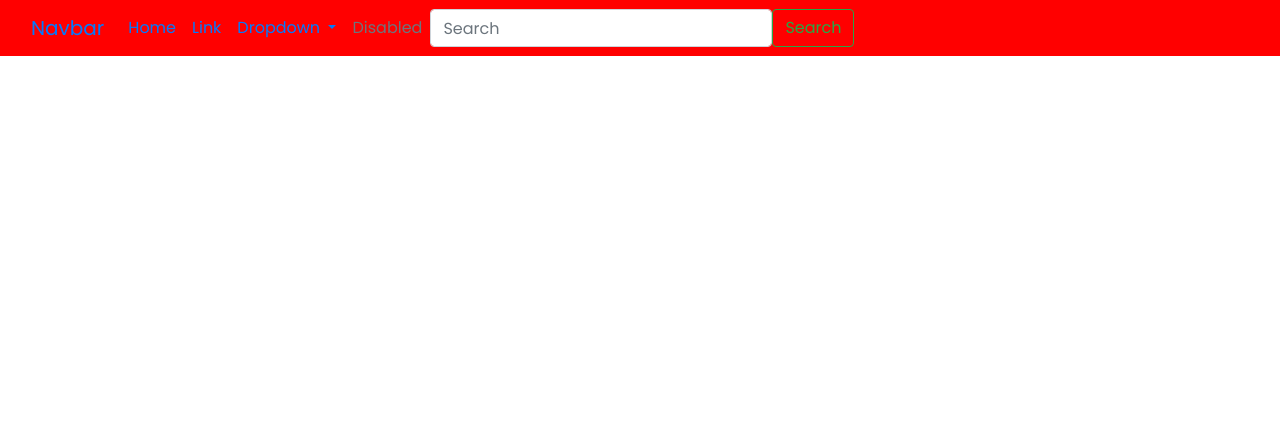
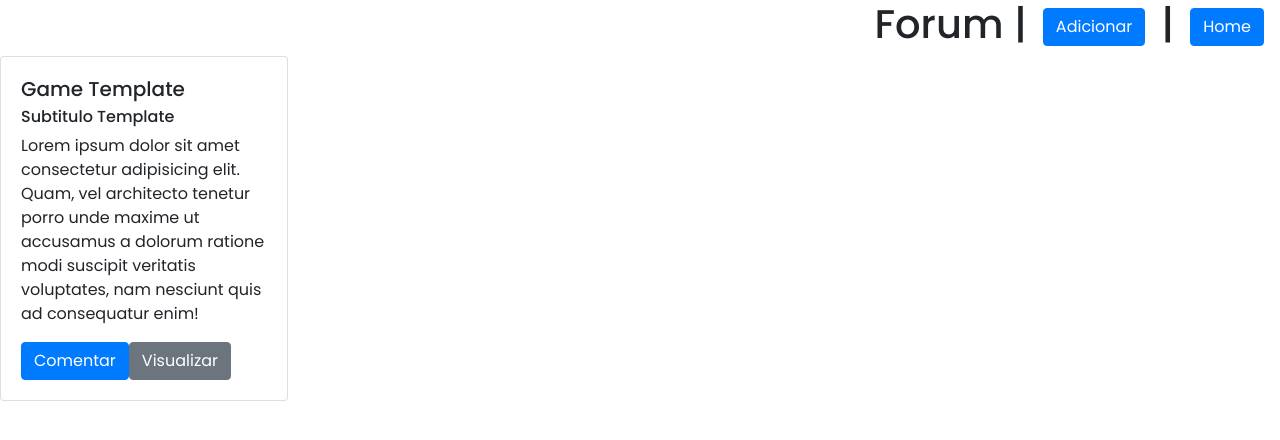
Before and after one commit to MiguelMartinazzo/reviewMaster, an Angular app: page /forum in a window 1280 px wide. Shown: the top 440 px of the page. Built offline with nearby package versions, Linux system fonts and the light colour scheme; sample sign-in values are in the browser's storage.

Commit message:
feat(forum): creating the layout of the forum page

```diff
--- a/package.json
+++ b/package.json
@@ -31,7 +31,7 @@
   },
   "devDependencies": {
     "@angular-devkit/build-angular": "^18.0.1",
-    "@angular/cli": "^18.0.1",
+    "@angular/cli": "^18.0.2",
     "@angular/compiler-cli": "^18.0.0",
     "@types/express": "^4.17.17",
     "@types/jasmine": "~5.1.0",
--- a/src/app/app-routing.module.ts
+++ b/src/app/app-routing.module.ts
@@ -10,6 +10,9 @@ const routes: Routes = [
   //Variables that contains all functions for login page
   {
     path: '', redirectTo: '/login', pathMatch: 'full'
+  },
+  {
+    path: 'forum', component: ForumComponent
   },
   {
     path: 'login', component: LoginComponent
--- a/src/app/pages/forum/forum.component.html
+++ b/src/app/pages/forum/forum.component.html
@@ -1,36 +1,28 @@
-<nav class="navbar navbar-expand-lg bg-body-tertiary">
-    <div class="container-fluid">
-      <a class="navbar-brand" href="#">Navbar</a>
-      <button class="navbar-toggler" type="button" data-bs-toggle="collapse" data-bs-target="#navbarSupportedContent" aria-controls="navbarSupportedContent" aria-expanded="false" aria-label="Toggle navigation">
-        <span class="navbar-toggler-icon"></span>
-      </button>
-      <div class="collapse navbar-collapse" id="navbarSupportedContent">
-        <ul class="navbar-nav me-auto mb-2 mb-lg-0">
+
+<div class="forum">
+
+<ul class="nav justify-content-end">
+  <h1>Forum  |</h1>
+
   <li class="nav-item">
-            <a class="nav-link active" aria-current="page" href="#">Home</a>
+    <a class="nav-link active"><button type="button" class="btn btn-primary" onclick="">Adicionar</button></a>
   </li>
+  <h1>|</h1>
   <li class="nav-item">
-            <a class="nav-link" href="#">Link</a>
-          </li>
-          <li class="nav-item dropdown">
-            <a class="nav-link dropdown-toggle" href="#" role="button" data-bs-toggle="dropdown" aria-expanded="false">
-              Dropdown
-            </a>
-            <ul class="dropdown-menu">
-              <li><a class="dropdown-item" href="#">Action</a></li>
-              <li><a class="dropdown-item" href="#">Another action</a></li>
-              <li><hr class="dropdown-divider"></li>
-              <li><a class="dropdown-item" href="#">Something else here</a></li>
-            </ul>
-          </li>
-          <li class="nav-item">
-            <a class="nav-link disabled" aria-disabled="true">Disabled</a>
+    <a class="nav-link" href="#"><button type="button" class="btn btn-primary" onclick="">Home</button></a>
   </li>
 </ul>
-        <form class="d-flex" role="search">
-          <input class="form-control me-2" type="search" placeholder="Search" aria-label="Search">
-          <button class="btn btn-outline-success" type="submit">Search</button>
-        </form>
 </div>
+
+<div class="card" style="width: 18rem;">
+  <div class="card-body">
+    <h5 class="card-title">Game Template</h5>
+    <h6 class="card-subtitle mb-2 text-body-secondary">Subtitulo Template</h6>
+    <p class="card-text">Lorem ipsum dolor sit amet consectetur adipisicing elit. Quam, vel architecto tenetur porro unde maxime ut accusamus a dolorum ratione modi suscipit veritatis voluptates, nam nesciunt quis ad consequatur enim!</p>
+    <button type="button" class="btn btn-primary" onclick="">Comentar</button>
+    <button type="button" class="btn btn-secondary" onclick="">Visualizar</button>
+
   </div>
-  </nav>
+
+
+</div>
--- a/src/app/pages/forum/forum.component.scss
+++ b/src/app/pages/forum/forum.component.scss
@@ -1,4 +0,0 @@
-.navbar{
-    background-color: #ff0000;
-
-        }
```
Also changed, not shown: src/app/pages/forum/forum.component.ts (line endings or trailing spaces), 1 other file (tests, documents, lock files or other folders). Lines whose indentation alone changed are shown as unchanged.
